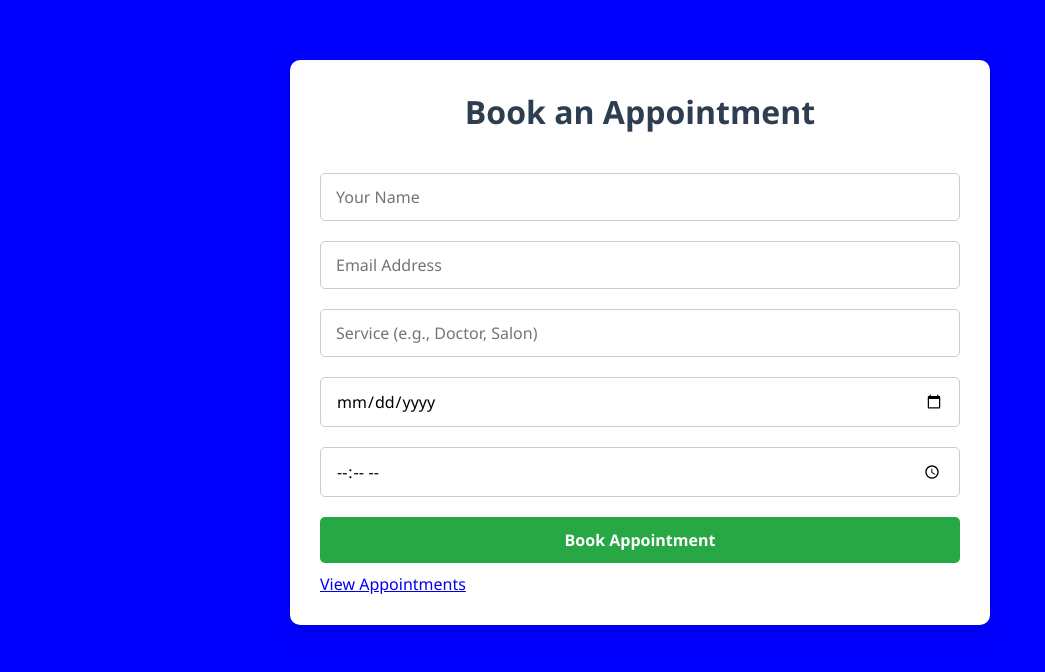
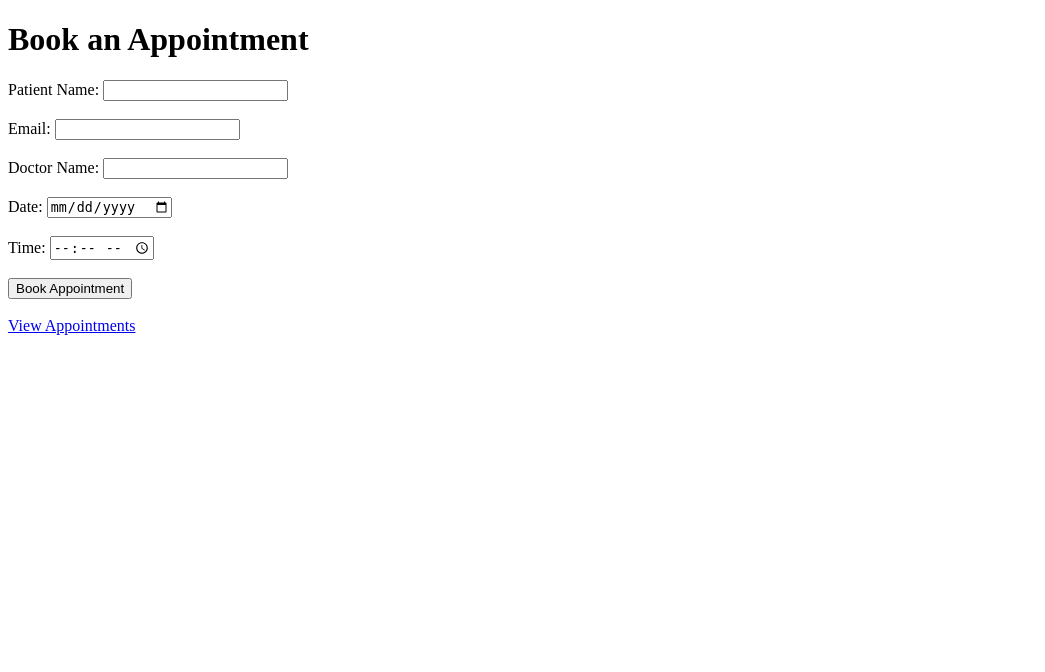
Before and after one commit to Chandana64-svg/Adsd_project, a Flask app: page / in a window 1280 px wide. Shown: the top 672 px of the page, without its empty margins (0-1045 px from the left). Run offline with Flask 3, Linux system fonts and the light colour scheme; parts of the project's set-up code (start-up, migrations or seed data) failed here and were passed over.

Commit message:
Update index.html

```diff
--- a/templates/index.html
+++ b/templates/index.html
@@ -2,22 +2,31 @@
 <html lang="en">
 <head>
     <meta charset="UTF-8">
+    <meta name="viewport" content="width=device-width, initial-scale=1.0">
     <title>Book Appointment</title>
-    <meta name="viewport" content="width=device-width, initial-scale=1.0">
-    <link rel="stylesheet" href="{{ url_for('static', filename='styles.css') }}">
 </head>
 <body>
-<div class="container">
     <h1>Book an Appointment</h1>
-    <form method="POST" action="/book">
-        <input type="text" name="name" placeholder="Your Name" required>
-        <input type="email" name="email" placeholder="Email Address" required>
-        <input type="text" name="service" placeholder="Service (e.g., Doctor, Salon)" required>
-        <input type="date" name="date" required>
-        <input type="time" name="time" required>
+    <form action="{{ url_for('book') }}" method="POST">
+        <label for="name">Patient Name:</label>
+        <input type="text" id="name" name="name" required><br><br>
+
+        <label for="email">Email:</label>
+        <input type="email" id="email" name="email" required><br><br>
+
+        <label for="doctor">Doctor Name:</label>
+        <input type="text" id="doctor" name="doctor" required><br><br>
+
+        <label for="date">Date:</label>
+        <input type="date" id="date" name="date" required><br><br>
+
+        <label for="time">Time:</label>
+        <input type="time" id="time" name="time" required><br><br>
+
         <button type="submit">Book Appointment</button>
     </form>
-    <a href="/appointments">View Appointments</a>
-</div>
+
+    <br>
+    <a href="{{ url_for('appointments') }}">View Appointments</a>
 </body>
 </html>
```
